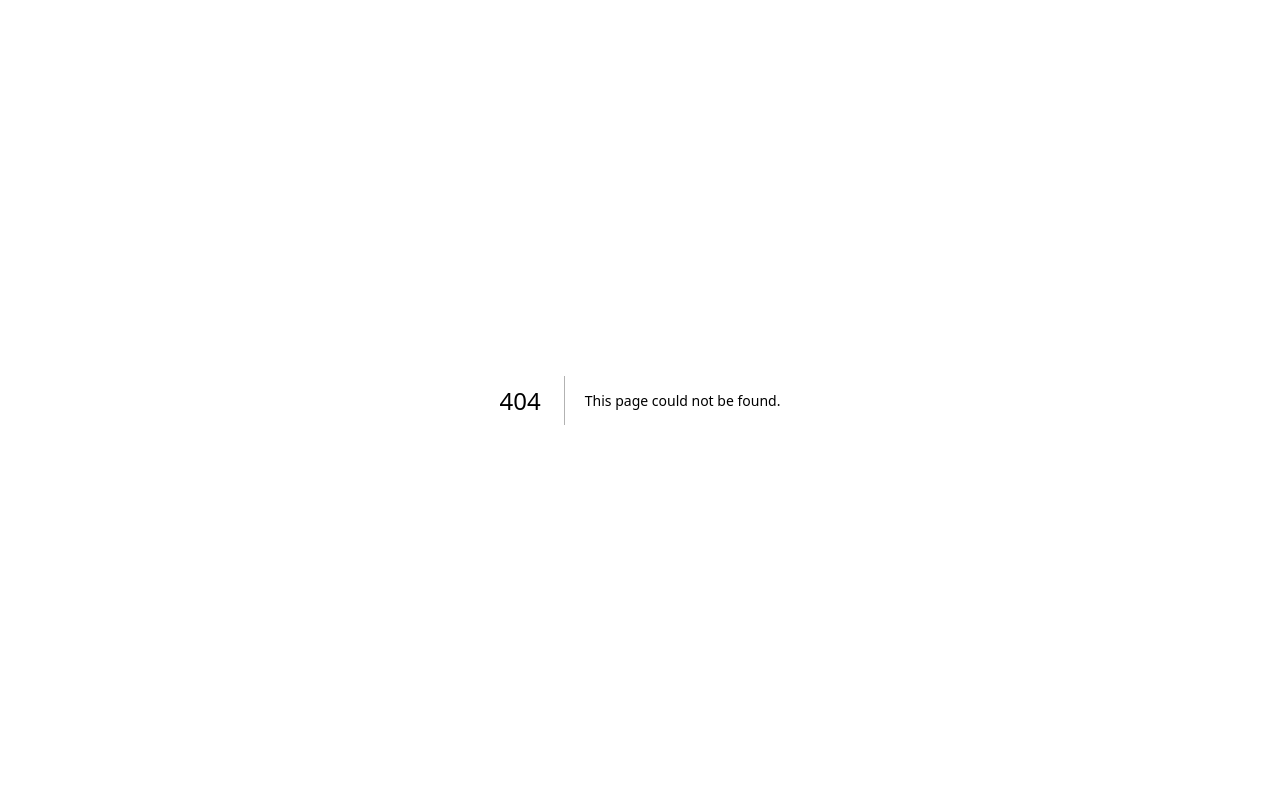
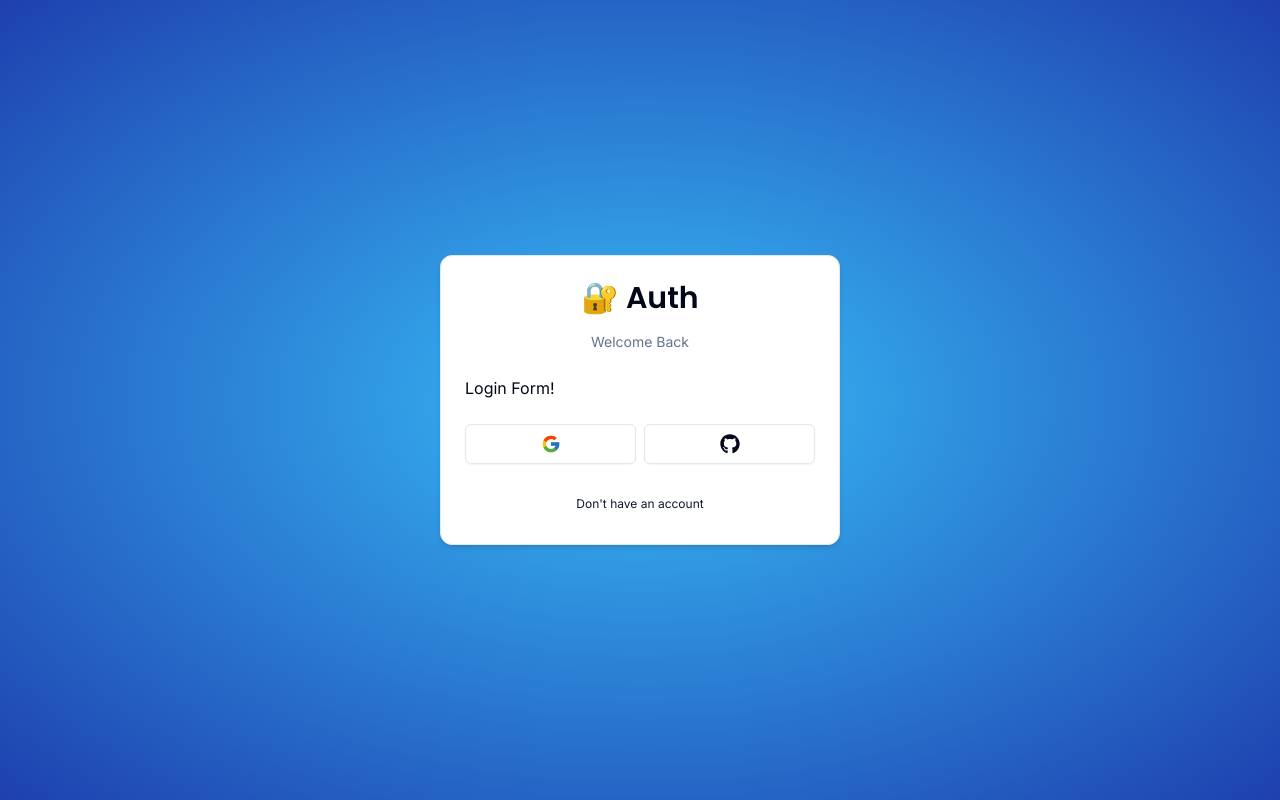
Before and after one commit to pranay-bhatkar/Auth-Application, a Next.js app: page /auth/login in a window 1280 px wide. Before the commit this address had no page. Built offline with nearby package versions, Linux system fonts and the light colour scheme.

Commit message:
Home Page

```diff
--- /dev/null
+++ b/app/auth/layout.tsx
@@ -0,0 +1,7 @@
+import React from "react";
+
+const AuthLayout = ({ children }: { children: React.ReactNode }) => {
+  return <div className="h-full flex items-center justify-center bg-[radial-gradient(ellipse_at_center,_var(--tw-gradient-stops))] from-sky-400 to-blue-800">{children}</div>;
+};
+
+export default AuthLayout;
--- /dev/null
+++ b/app/auth/login/page.tsx
@@ -0,0 +1,10 @@
+import LoginForm from '@/components/auth/login-form'
+import React from 'react'
+
+const LoginPage = () => {
+  return (
+    <LoginForm/>
+  )
+}
+
+export default LoginPage
--- a/app/globals.css
+++ b/app/globals.css
@@ -1,6 +1,13 @@
 @tailwind base;
 @tailwind components;
 @tailwind utilities;
+
+
+html,
+body,
+:root{
+  height: 100%;
+}
 
 @layer base {
   :root {
--- a/app/page.tsx
+++ b/app/page.tsx
@@ -1,12 +1,36 @@
 // "use client"
-import {Button} from "@/components/ui/button";
+import { Poppins } from "next/font/google";
+import { cn } from "@/lib/utils";
 
+import { Button } from "@/components/ui/button";
+import { LoginButton } from "@/components/auth/login-button";
+
+const font = Poppins({
+  subsets: ["latin"],
+  weight: ["600"],
+});
 
 export default function Home() {
   return (
-    <div>
-      <p className=" font-semibold text-green-700">Hello World!</p>
-      <Button size='lg'>Click Me</Button>
-    </div>
+    <main className="flex h-full flex-col items-center justify-center bg-[radial-gradient(ellipse_at_center,_var(--tw-gradient-stops))] from-sky-400 to-blue-800">
+      <div className="space-y-6 text-center">
+        <h1
+          className={cn(
+            "text-6xl font-semibold text-white drop-shadow-md",
+            font.className
+          )}
+        >
+        🔐Auth
+          <p className="text-white text-lg ">A simple authentication service</p>
+          <div>
+            <LoginButton>
+            <Button variant="secondary" size="lg">
+              Sign In
+            </Button>
+            </LoginButton>
+          </div>
+        </h1>
+      </div>
+    </main>
   );
 }
--- /dev/null
+++ b/components/auth/CardWrapper.tsx
@@ -0,0 +1,42 @@
+"use client";
+
+import { Card, CardContent, CardFooter, CardHeader } from "../ui/card";
+import { Social } from "./Social";
+import { BackButton } from "./back-button";
+import { Header } from "./header";
+
+interface CarddWrapperProps {
+  children: React.ReactNode;
+  headerLabel: string;
+  backButtonLabel: string;
+  backButtonHref: string;
+  showSocial?: boolean;
+}
+
+export const CardWrapper = ({
+  children,
+  headerLabel,
+  backButtonLabel,
+  backButtonHref,
+  showSocial,
+}: CarddWrapperProps) => {
+  return (
+    <Card className="w-[400px] shadow-md">
+      <CardHeader>
+        <Header label={headerLabel} />
+      </CardHeader>
+      <CardContent>{children}</CardContent>
+      {showSocial && (
+        <CardFooter>
+          <Social />
+        </CardFooter>
+      )}
+      <CardFooter>
+        <BackButton
+            label={backButtonLabel}
+            href={backButtonHref}
+        />
+      </CardFooter>
+    </Card>
+  );
+};
--- /dev/null
+++ b/components/auth/Social.tsx
@@ -0,0 +1,19 @@
+"use client";
+
+import React from "react";
+import { FcGoogle } from "react-icons/fc";
+import { FaGithub } from "react-icons/fa";
+import { Button } from "../ui/button";
+
+export const Social = () => {
+  return (
+    <div className="flex items-center w-full gap-x-2">
+      <Button size="lg" className="w-full" variant="outline" onClick={() => {}}>
+        <FcGoogle className="h-5 w-5" />
+      </Button>
+      <Button size="lg" className="w-full" variant="outline" onClick={() => {}}>
+        <FaGithub className="h-5 w-5" />
+      </Button>
+    </div>
+  );
+};
--- /dev/null
+++ b/components/auth/back-button.tsx
@@ -0,0 +1,30 @@
+"use client"
+
+import Link from "next/link"
+import { Button } from "../ui/button"
+
+interface BackButtonProps{
+    href : string
+    label: string
+}
+
+
+
+export const BackButton = ({
+    href,
+    label,
+}: BackButtonProps) => {
+    return (
+        <Button
+            variant="link"
+            className="font-normal w-full"
+            size="sm"
+            asChild
+
+        >
+            <Link href={href}>
+                {label}
+            </Link>
+        </Button>
+    )
+}
--- /dev/null
+++ b/components/auth/header.tsx
@@ -0,0 +1,25 @@
+import { cn } from "@/lib/utils";
+import { Poppins } from "next/font/google";
+
+
+const font = Poppins ({
+    subsets: ["latin"],
+    weight: ["600"]
+})
+
+interface HeaderProps {
+    label: string;
+
+}
+
+
+export  const Header =({
+    label,
+}:HeaderProps)=> {
+    return (
+        <div className="w-full flex flex-col gap-y-4 items-center justify-center">
+            <h1 className={cn("text-3xl font-semibold",font.className)}>🔐 Auth</h1>
+            <p className="text-muted-foreground text-sm">{label}</p>
+        </div>
+    )
+}
--- /dev/null
+++ b/components/auth/login-button.tsx
@@ -0,0 +1,43 @@
+"use client"
+
+import { useRouter } from "next/navigation";
+import { Children } from "react";
+
+
+
+
+
+
+interface LoginButtonProps {
+    children : React.ReactNode;
+    mode?:"modal" | "redirect",
+    asChild?: boolean;
+}
+
+export const LoginButton = ({
+    children,
+    mode = "redirect",
+    asChild
+}:LoginButtonProps) => {
+    const router = useRouter()
+
+
+
+    const onClick = () => {
+       router.push("/auth/login")
+    }
+
+    if(mode === 'modal') {
+        return (
+            <span>
+                TODO : Implement model
+            </span>
+        )
+    }
+
+    return (
+        <span onClick={onClick}className="cursor-pointer">
+            {children}
+        </span>
+    )
+}
--- /dev/null
+++ b/components/auth/login-form.tsx
@@ -0,0 +1,17 @@
+import React from 'react'
+import { CardWrapper } from './CardWrapper';
+
+const LoginForm = () => {
+  return (
+    <CardWrapper
+        headerLabel='Welcome Back'
+        backButtonLabel="Don't have an account"
+        backButtonHref='/auth/register'
+        showSocial
+    >
+        <div>Login Form!</div>
+    </CardWrapper>
+  )
+}
+
+export default LoginForm;
--- /dev/null
+++ b/components/ui/card.tsx
@@ -0,0 +1,76 @@
+import * as React from "react"
+
+import { cn } from "@/lib/utils"
+
+const Card = React.forwardRef<
+  HTMLDivElement,
+  React.HTMLAttributes<HTMLDivElement>
+>(({ className, ...props }, ref) => (
+  <div
+    ref={ref}
+    className={cn(
+      "rounded-xl border bg-card text-card-foreground shadow",
+      className
+    )}
+    {...props}
+  />
+))
+Card.displayName = "Card"
+
+const CardHeader = React.forwardRef<
+  HTMLDivElement,
+  React.HTMLAttributes<HTMLDivElement>
+>(({ className, ...props }, ref) => (
+  <div
+    ref={ref}
+    className={cn("flex flex-col space-y-1.5 p-6", className)}
+    {...props}
+  />
+))
+CardHeader.displayName = "CardHeader"
+
+const CardTitle = React.forwardRef<
+  HTMLParagraphElement,
+  React.HTMLAttributes<HTMLHeadingElement>
+>(({ className, ...props }, ref) => (
+  <h3
+    ref={ref}
+    className={cn("font-semibold leading-none tracking-tight", className)}
+    {...props}
+  />
+))
+CardTitle.displayName = "CardTitle"
+
+const CardDescription = React.forwardRef<
+  HTMLParagraphElement,
+  React.HTMLAttributes<HTMLParagraphElement>
+>(({ className, ...props }, ref) => (
+  <p
+    ref={ref}
+    className={cn("text-sm text-muted-foreground", className)}
+    {...props}
+  />
+))
+CardDescription.displayName = "CardDescription"
+
+const CardContent = React.forwardRef<
+  HTMLDivElement,
+  React.HTMLAttributes<HTMLDivElement>
+>(({ className, ...props }, ref) => (
+  <div ref={ref} className={cn("p-6 pt-0", className)} {...props} />
+))
+CardContent.displayName = "CardContent"
+
+const CardFooter = React.forwardRef<
+  HTMLDivElement,
+  React.HTMLAttributes<HTMLDivElement>
+>(({ className, ...props }, ref) => (
+  <div
+    ref={ref}
+    className={cn("flex items-center p-6 pt-0", className)}
+    {...props}
+  />
+))
+CardFooter.displayName = "CardFooter"
+
+export { Card, CardHeader, CardFooter, CardTitle, CardDescription, CardContent }
--- a/package.json
+++ b/package.json
@@ -16,6 +16,7 @@
     "next": "14.0.4",
     "react": "^18",
     "react-dom": "^18",
+    "react-icons": "^4.12.0",
     "tailwind-merge": "^2.2.0",
     "tailwindcss-animate": "^1.0.7"
   },
```
Also changed, not shown: 1 other file (tests, documents, lock files or other folders).
